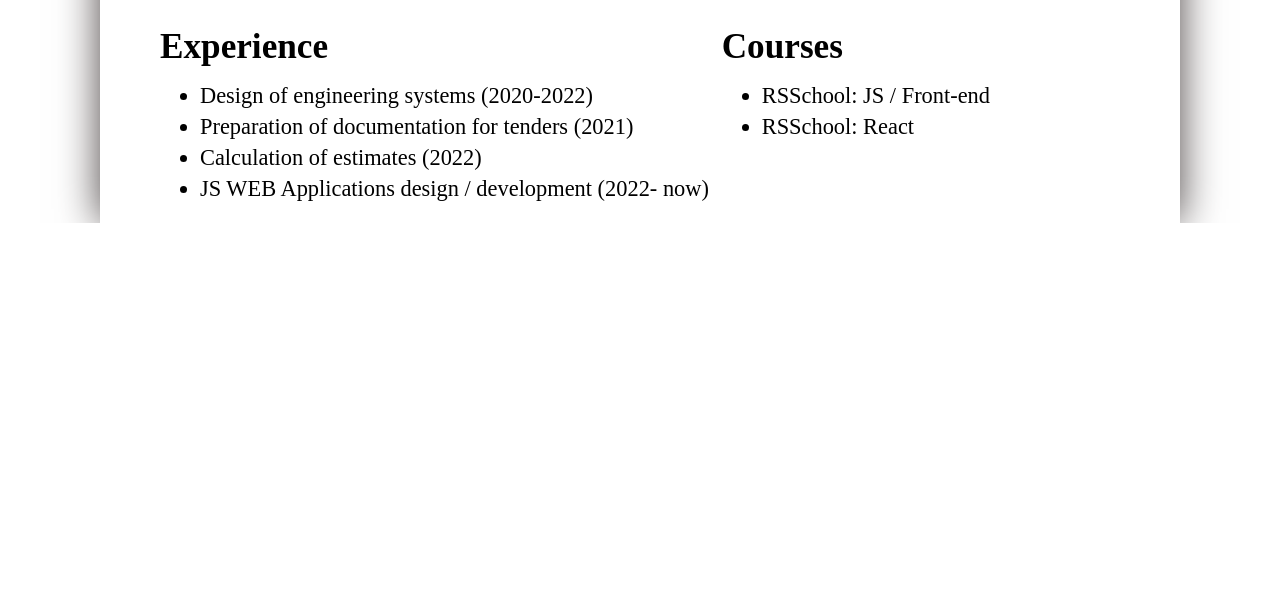
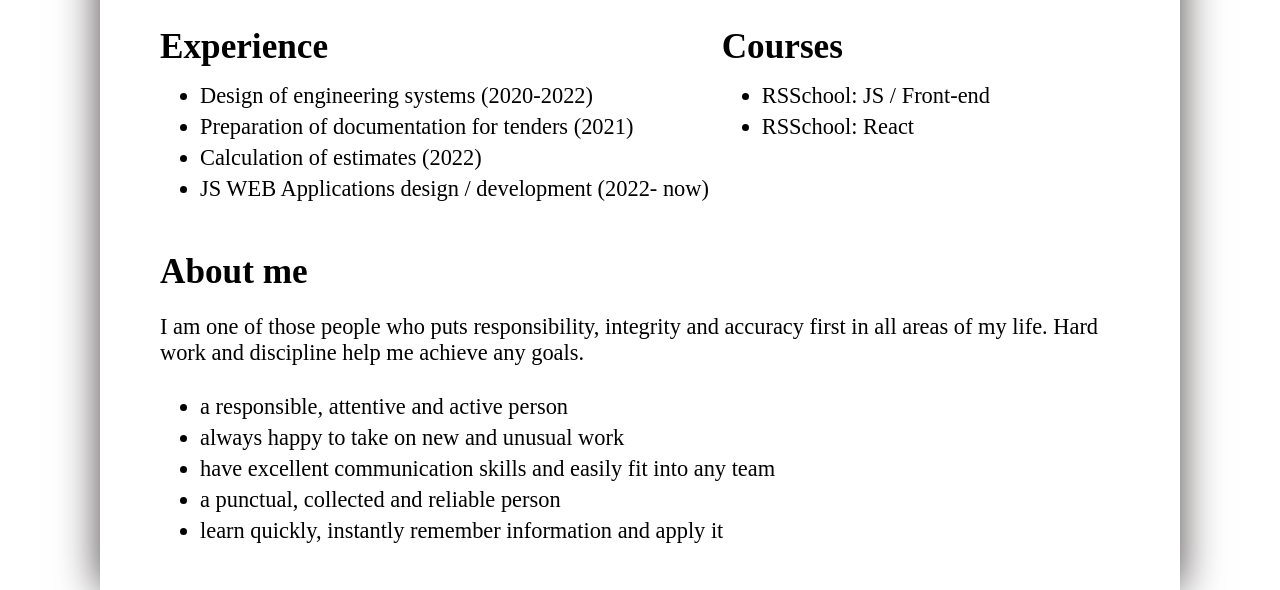
Before and after one commit to ElizavetaRazumenko/resume2, a plain HTML site: page index.html in a window 1280 px wide. Shown: the part 796-1386 px from the top of the page. Before the commit the page ends 1019 px from the top, so only its background shows below. Drawn offline with Linux system fonts and the light colour scheme.

Commit message:
feat: add some information

```diff
--- a/index.html
+++ b/index.html
@@ -89,6 +89,17 @@
                     </ul>
                 </div>
             </section>
+            <section class="about-me_wrapper section">
+                    <h2>About me</h2>
+                    <p class="skill">I am one of those people who puts responsibility, integrity and accuracy first in all areas of my life. Hard work and discipline help me achieve any goals. </p>
+                    <ul>
+                        <li class="skill">a responsible, attentive and active person</li>
+                        <li class="skill">always happy to take on new and unusual work</li>
+                        <li class="skill">have excellent communication skills and easily fit into any team</li>
+                        <li class="skill">a punctual, collected and reliable person</li>
+                        <li class="skill">learn quickly, instantly remember information and apply it</li>
+                    </ul>
+            </section>
         </main>
     </div>
 </body>
--- a/style.css
+++ b/style.css
@@ -176,3 +176,7 @@ h2 {
 .courses_wrapper {
     margin-right: 130px;
 }
+
+.about-me_wrapper  {
+    padding-bottom: 25px;
+}
```
